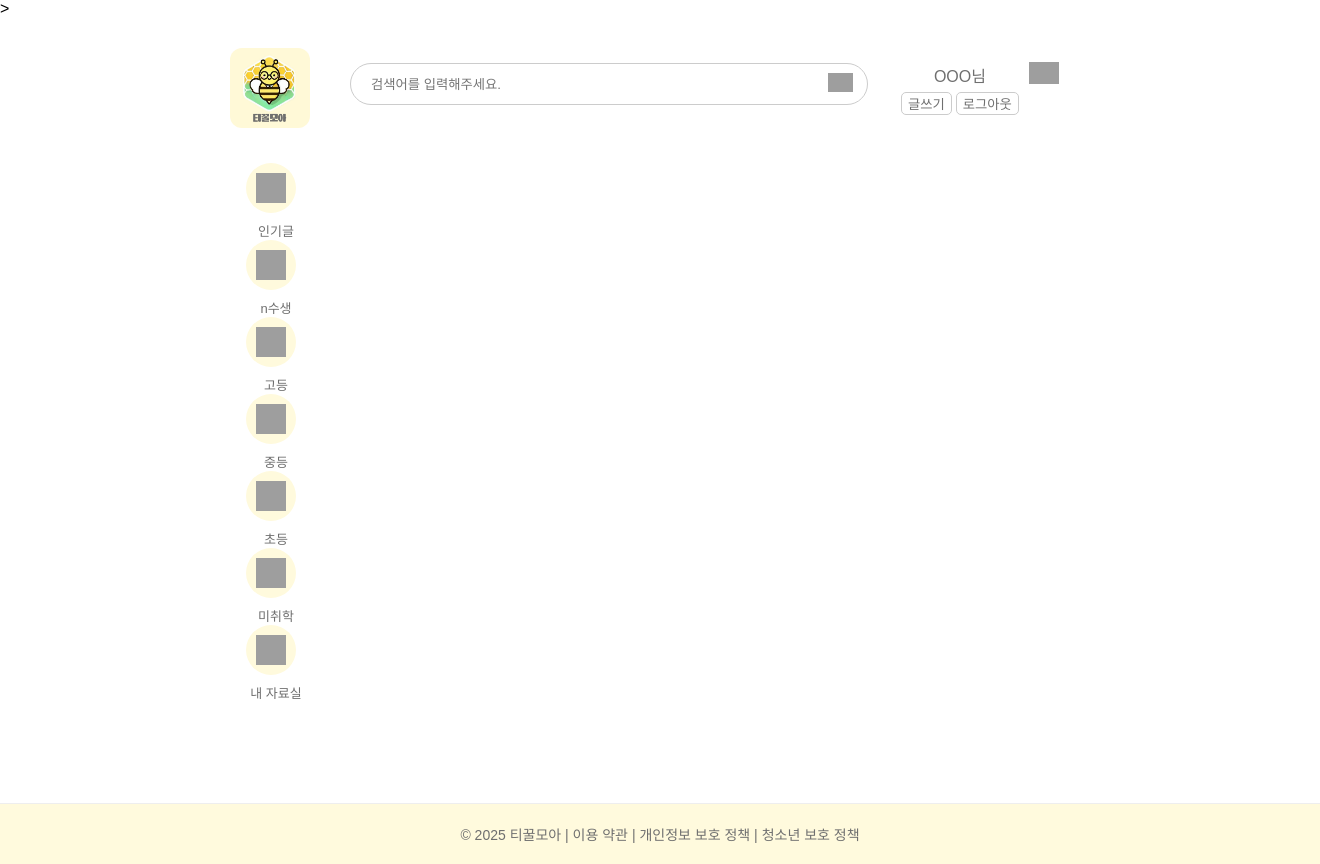
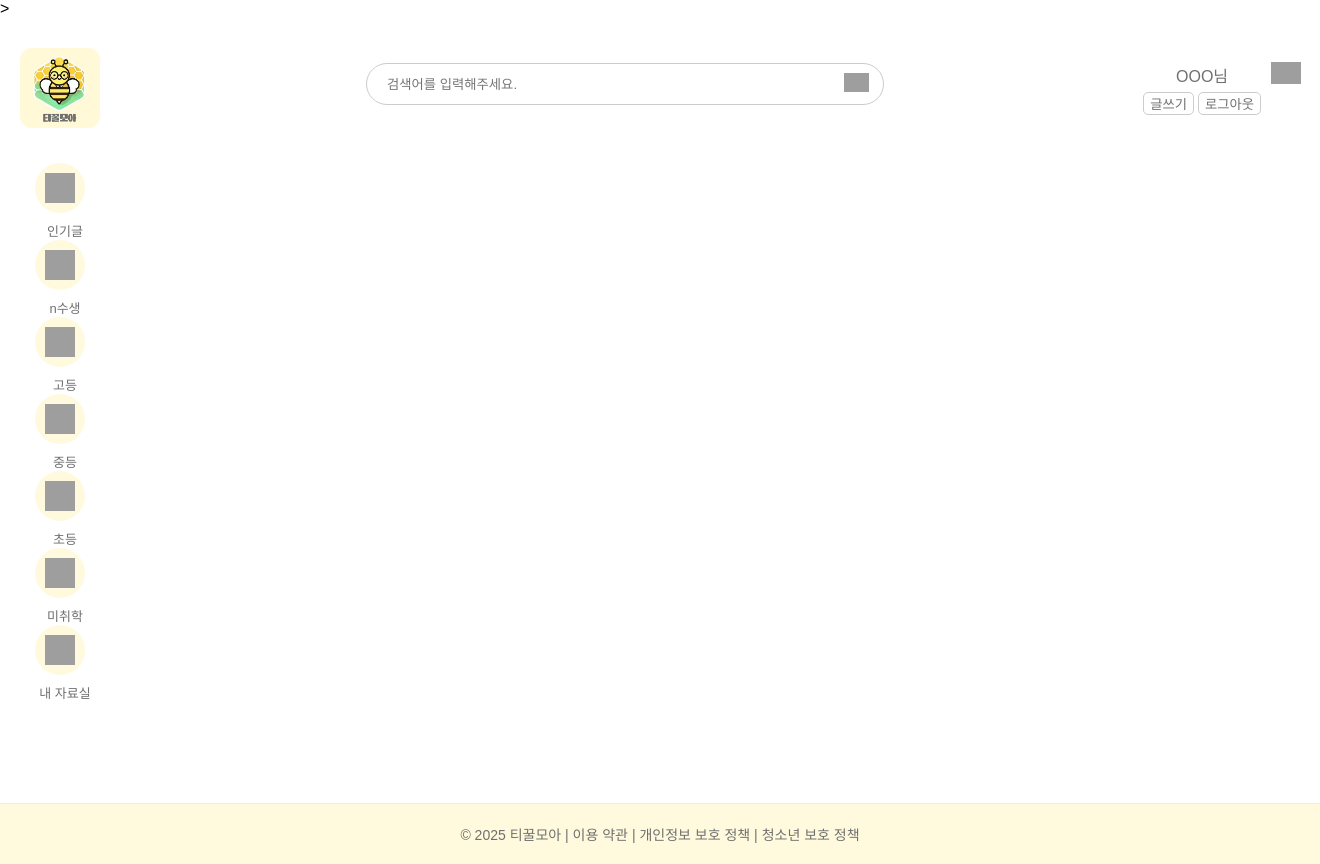
Before and after one commit to hoonee-math/Teachers_2_Market, a Java web app: template src/main/webapp/WEB-INF/views/example/template_jsp.jsp in a window 1320 px wide. Run offline with Tomcat 11, a stand-in JSP engine, Linux system fonts and the light colour scheme; the template is opened without the code that fills it, so the values that code supplies are empty; grey boxes are pictures that could not be loaded.

Commit message:
gh/수정/css 수정

```diff
--- a/src/main/webapp/resources/css/common/header.css
+++ b/src/main/webapp/resources/css/common/header.css
@@ -7,22 +7,18 @@ body {
     height: 100vh;
     background-color: white;
 }
-#wrap {
-    min-height: 100vh;
-    display: flex;
-    flex-direction: column;
-}
 .header {
     margin: 20px auto;
     display: flex;
     flex-direction: column;
-    width: 880px;
+    width: 1300px;
 	height: 105px;
 }
 .header-container{
     display: flex;
     align-items: center;
-    gap: 30px;
+    /* gap: 120px; */ /* gap 대신에 justi-content : space-between */
+    justify-content: space-between;
 }
 #homeButton {
     display: flex;
--- a/src/main/webapp/resources/css/common/layout.css
+++ b/src/main/webapp/resources/css/common/layout.css
@@ -18,7 +18,7 @@
 
 /* main 컨테이너 - header와 동일한 너비(880px) 유지 */
 .main-container {
-    width: 850px;
+    width: 1272px;
     margin: 0 auto;
     display: flex;
     gap: 30px; /* sidebar와 콘텐츠 사이 간격 조정 */
```
